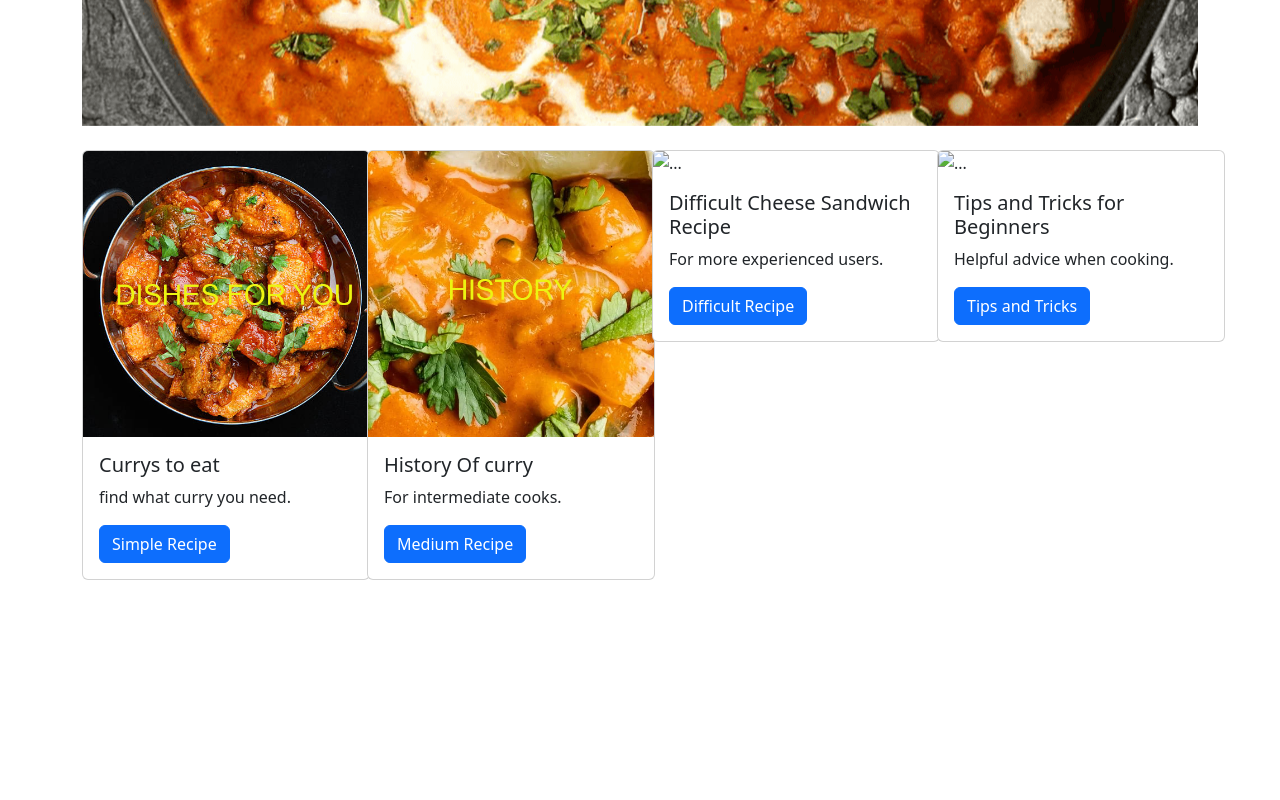
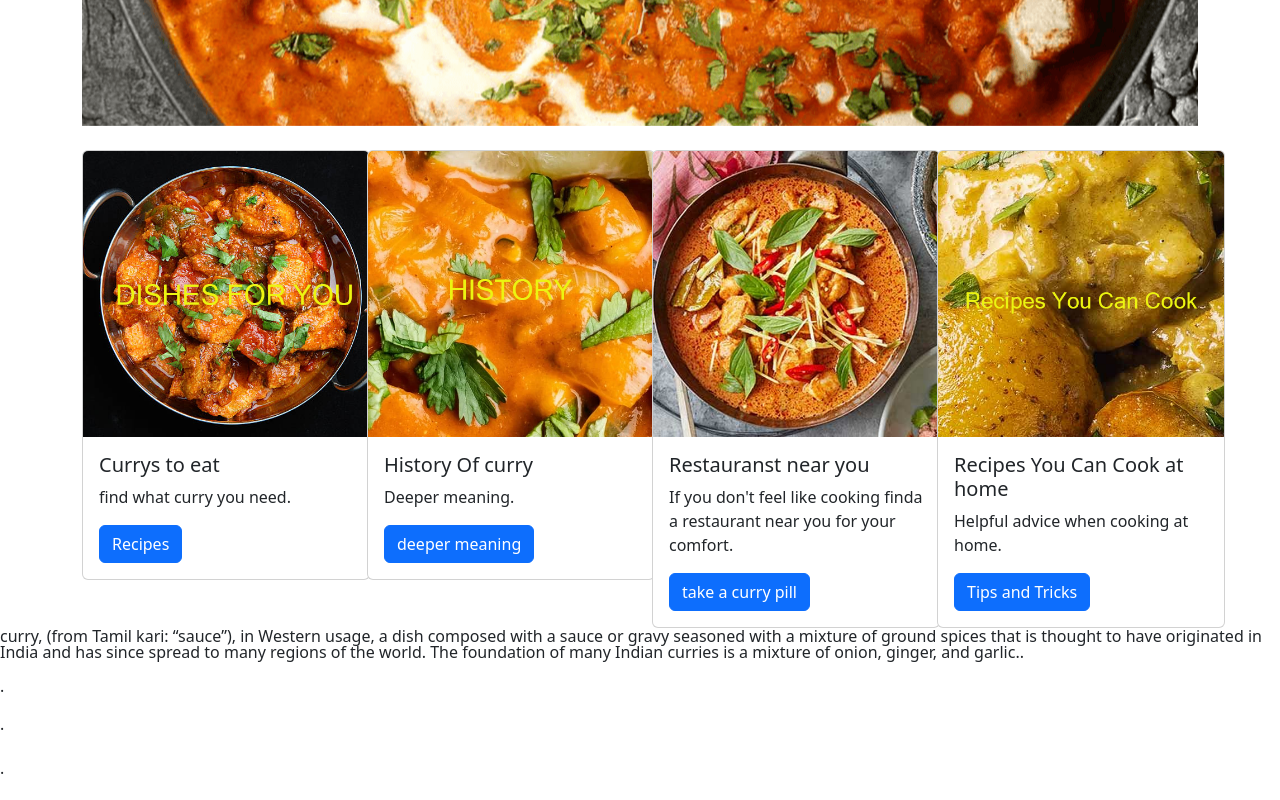
Before and after one commit to TempeHS/2025CT-WebDesign-Eshan.M, a plain HTML site: page index.html in a window 1280 px wide. Shown: the part 670-1470 px from the top of the page. Before the commit the page ends 1250 px from the top, so only its background shows below. Drawn offline with nearby package versions, Linux system fonts and the light colour scheme; files whose address does not match are found by name.

Commit message:
edited photos on photoshop

```diff
--- a/index.html
+++ b/index.html
@@ -102,7 +102,7 @@
                     <div class="card-body">
                         <h5 class="card-title">Currys to eat</h5>
                         <p class="card-text">find what curry you need.</p>
-                        <a href="easyrecipe.html" class="btn btn-primary">Simple Recipe</a>
+                        <a href="eat.html" class="btn btn-primary">Recipes</a>
                     </div>
                 </div>
             </div>
@@ -111,28 +111,29 @@
                     <img src="images/Card2.png" class="card-img-top" alt="...">
                     <div class="card-body">
                         <h5 class="card-title">History Of curry</h5>
-                        <p class="card-text">For intermediate cooks.</p>
-                        <a href="mediumrecipe.html" class="btn btn-primary">Medium Recipe</a>
+                        <p class="card-text">Deeper meaning.</p>
+                        <a href="History.html" class="btn btn-primary">deeper meaning</a>
                     </div>
                 </div>
             </div>
             <div class="col-sm-12 col-md-6 col-lg-3">
                 <div class="card" style="width: 18rem;">
-                    <img src="images/difficultsandwichrecipe.png" class="card-img-top" alt="...">
+                    <img src="images/Card 5.png" class="card-img-top" alt="...">
                     <div class="card-body">
-                        <h5 class="card-title">Difficult Cheese Sandwich Recipe</h5>
-                        <p class="card-text">For more experienced users.</p>
-                        <a href="hardrecipe.html" class="btn btn-primary">Difficult Recipe</a>
+                        <h5 class="card-title">Restauranst near you</h5>
+                        <p class="card-text">If you don't feel like cooking finda a restaurant near you for your
+                            comfort.</p>
+                        <a href="Restaurant.html" class="btn btn-primary">take a curry pill</a>
                     </div>
                 </div>
             </div>
             <div class="col-sm-12 col-md-6 col-lg-3">
                 <div class="card" style="width: 18rem;">
-                    <img src="images/tipsandtrickscardimage.png" class="card-img-top" alt="...">
+                    <img src="images/Card4.png" class="card-img-top" alt="...">
                     <div class="card-body">
-                        <h5 class="card-title">Tips and Tricks for Beginners</h5>
-                        <p class="card-text">Helpful advice when cooking.</p>
-                        <a href="tipsandtricks.html" class="btn btn-primary">Tips and Tricks</a>
+                        <h5 class="card-title">Recipes You Can Cook at home</h5>
+                        <p class="card-text">Helpful advice when cooking at home.</p>
+                        <a href="recipes.html" class="btn btn-primary">Tips and Tricks</a>
                     </div>
                 </div>
             </div>
@@ -147,5 +148,12 @@
         integrity="sha384-YvpcrYf0tY3lHB60NNkmXc5s9fDVZLESaAA55NDzOxhy9GkcIdslK1eN7N6jIeHz"
         crossorigin="anonymous"></script>
 </body>
+<p class="lh-1">curry, (from Tamil kari: “sauce”), in Western usage, a dish composed with a sauce or gravy seasoned with
+    a mixture of
+    ground spices that is thought to have originated in India and has since spread to many regions of the world. The
+    foundation of many Indian curries is a mixture of onion, ginger, and garlic..</p>
+<p class="lh-sm">.</p>
+<p class="lh-base">.</p>
+<p class="lh-lg">.</p>
 
 </html>
```
Also changed, not shown: images/Card 5.png (added), images/Card4.png (added).
